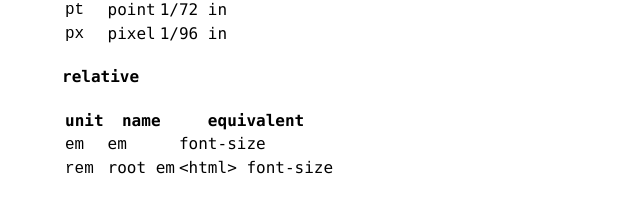
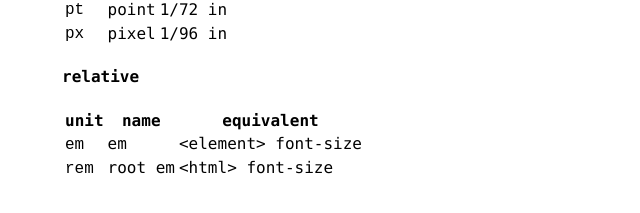
Before and after one commit to popempire/hjhw, a Jekyll site: the page built from units-measures.md, in a window 1280 px wide. Shown: the part 504-717 px from the top of the page, without its empty margins (218-858 px from the left). Built offline with Jekyll 4.4.1, drawn with Linux system fonts in a browser that asks for light colours.

Commit message:
Update units-measures.md

```diff
--- a/units-measures.md
+++ b/units-measures.md
@@ -38,5 +38,5 @@ permalink: units/
 
 |unit  |name         |equivalent         |
 |------|-------------|-------------------|
-|`em`  |em           |<element> font-size|
+|`em`  |em           |&lt;element> font-size|
 |`rem` |root em      |<html> font-size   |
```
